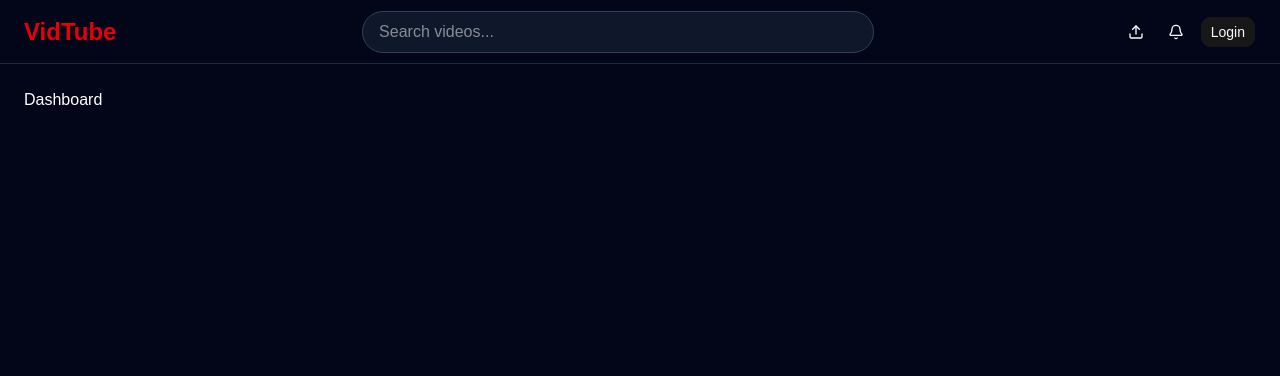
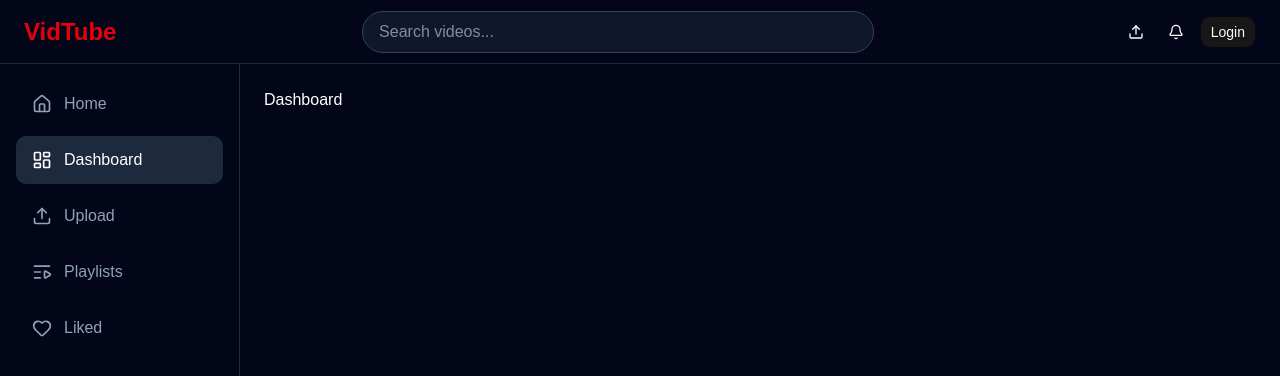
Before and after one commit to ritwizshukla749-byte/VidTube, a React app in the folder frontend/: page /dashboard in a window 1280 px wide. Shown: the top 376 px of the page. Built offline with nearby package versions, Linux system fonts and the light colour scheme; no server answers; the HTML template or start-up script is replaced by a standard one.

Commit message:
feat(ui): implement watch page, likes and application sidebar

```diff
--- /dev/null
+++ b/frontend/src/components/video/ChannelInfo.jsx
@@ -0,0 +1,25 @@
+import { Button } from "../ui/button.jsx";
+
+function ChannelInfo({ owner }) {
+  return (
+    <div className="mt-6 flex items-center justify-between">
+      <div className="flex items-center gap-4">
+        <img
+          src={owner.avatar}
+          alt={owner.username}
+          className="h-12 w-12 rounded-full"
+        />
+
+        <div>
+          <h2 className="font-semibold">{owner.fullName}</h2>
+
+          <p className="text-sm text-slate-400">@{owner.username}</p>
+        </div>
+      </div>
+
+      <Button className="bg-red-600 hover:bg-red-700">Subscribe</Button>
+    </div>
+  );
+}
+
+export default ChannelInfo;
--- /dev/null
+++ b/frontend/src/components/video/SuggestedVideoCard.jsx
@@ -0,0 +1,26 @@
+import { Link } from "react-router-dom";
+
+function SuggestedVideoCard({ video }) {
+  return (
+    <Link
+      to={`/watch/${video._id}`}
+      className="flex gap-3 rounded-lg p-2 transition hover:bg-slate-900"
+    >
+      <img
+        src={video.thumbnail}
+        alt={video.title}
+        className="h-24 w-40 rounded-lg object-cover"
+      />
+
+      <div className="flex-1">
+        <h3 className="line-clamp-2 font-semibold">{video.title}</h3>
+
+        <p className="mt-1 text-sm text-slate-400">{video.owner.fullName}</p>
+
+        <p className="text-xs text-slate-500">{video.views} views</p>
+      </div>
+    </Link>
+  );
+}
+
+export default SuggestedVideoCard;
--- /dev/null
+++ b/frontend/src/components/video/SuggestedVideos.jsx
@@ -0,0 +1,33 @@
+import { useEffect, useState } from "react";
+import { getAllVideos } from "../../services/video.services";
+import SuggestedVideoCard from "./SuggestedVideoCard";
+
+function SuggestedVideos({ currentVideoId }) {
+  const [videos, setVideos] = useState([]);
+
+  useEffect(() => {
+    const fetchVideos = async () => {
+      const response = await getAllVideos();
+
+      const filtered = response.videos.filter(
+        (video) => video._id !== currentVideoId,
+      );
+
+      setVideos(filtered);
+    };
+
+    fetchVideos();
+  }, [currentVideoId]);
+
+  return (
+    <div className="space-y-3">
+      <h2 className="mb-4 text-lg font-bold">Suggested Videos</h2>
+
+      {videos.map((video) => (
+        <SuggestedVideoCard key={video._id} video={video} />
+      ))}
+    </div>
+  );
+}
+
+export default SuggestedVideos;
--- /dev/null
+++ b/frontend/src/components/video/VIdeoMeta.jsx
@@ -0,0 +1,25 @@
+function VideoMeta({ video }) {
+  return (
+    <div className="mt-5">
+      <h1 className="text-2xl font-bold">{video.title}</h1>
+
+      <div className="mt-2 flex items-center gap-4 text-sm text-slate-400">
+        <span>{video.views} views</span>
+
+        {new Date(video.createdAt).toLocaleDateString("en-IN", {
+          day: "numeric",
+          month: "short",
+          year: "numeric",
+        })}
+      </div>
+
+      <div className="mt-4 rounded-xl bg-slate-900 p-4">
+        <p className="text-slate-300 whitespace-pre-wrap">
+          {video.description}
+        </p>
+      </div>
+    </div>
+  );
+}
+
+export default VideoMeta;
--- /dev/null
+++ b/frontend/src/components/video/VideoActions.jsx
@@ -0,0 +1,37 @@
+import { ThumbsUp, Share2, Bookmark } from "lucide-react";
+import { Button } from "../ui/button";
+import { toggleVideoLike } from "../../services/like.services.js";
+import {useState} from "react";
+
+function VideoActions({ videoId }) {
+    const [liked, setLiked] = useState(false);
+
+    const handleLike = async () => {
+      try {
+        await toggleVideoLike(videoId);
+        setLiked((prev) => !prev);
+      } catch (err) {
+        console.error(err);
+      }
+    };
+  return (
+    <div className="mt-5 flex flex-wrap gap-3">
+      <Button variant={liked ? "default" : "secondary"} onClick={handleLike}>
+        <ThumbsUp className="mr-2 h-4 w-4" />
+        {liked ? "Liked" : "Like"}
+      </Button>
+
+      <Button variant="secondary">
+        <Share2 className="mr-2 h-4 w-4" />
+        Share
+      </Button>
+
+      <Button variant="secondary">
+        <Bookmark className="mr-2 h-4 w-4" />
+        Save
+      </Button>
+    </div>
+  );
+}
+
+export default VideoActions;
--- a/frontend/src/layouts/MainLayout.jsx
+++ b/frontend/src/layouts/MainLayout.jsx
@@ -1,14 +1,17 @@
 import { Outlet } from "react-router-dom";
 import Navbar from "../components/layout/Navbar";
+import Sidebar from "../layouts/Sidebar";
 
 function MainLayout() {
   return (
     <div className="min-h-screen bg-slate-950 text-white">
       <Navbar />
-
-      <main className="px-6 py-6">
+      <div className="flex">
+        <Sidebar />
+      <main className="flex-1 p-6">
         <Outlet />
       </main>
+    </div>
     </div>
   );
 }
--- /dev/null
+++ b/frontend/src/layouts/Sidebar.jsx
@@ -0,0 +1,59 @@
+import { Home, LayoutDashboard, ListVideo, Heart, Upload } from "lucide-react";
+import { NavLink } from "react-router-dom";
+
+const links = [
+  {
+    title: "Home",
+    icon: Home,
+    to: "/",
+  },
+  {
+    title: "Dashboard",
+    icon: LayoutDashboard,
+    to: "/dashboard",
+  },
+  {
+    title: "Upload",
+    icon: Upload,
+    to: "/upload",
+  },
+  {
+    title: "Playlists",
+    icon: ListVideo,
+    to: "/playlists",
+  },
+  {
+    title: "Liked",
+    icon: Heart,
+    to: "/liked",
+  },
+];
+
+function Sidebar() {
+  return (
+    <aside className="hidden lg:flex w-60 flex-col border-r border-slate-800 p-4">
+      {links.map((link) => {
+        const Icon = link.icon;
+
+        return (
+          <NavLink
+            key={link.title}
+            to={link.to}
+            className={({ isActive }) =>
+              `mb-2 flex items-center gap-3 rounded-lg px-4 py-3 transition ${
+                isActive
+                  ? "bg-slate-800 text-white"
+                  : "text-slate-400 hover:bg-slate-900"
+              }`
+            }
+          >
+            <Icon size={20} />
+            {link.title}
+          </NavLink>
+        );
+      })}
+    </aside>
+  );
+}
+
+export default Sidebar;
--- a/frontend/src/pages/Watch.jsx
+++ b/frontend/src/pages/Watch.jsx
@@ -3,7 +3,10 @@ import { useParams } from "react-router-dom";
 
 import VideoPlayer from "../components/video/VideoPlayer.jsx";
 import { getVideoById } from "../services/video.services.js";
-
+import VideoMeta from "../components/video/VideoMeta.jsx";
+import ChannelInfo from "../components/video/ChannelInfo.jsx";
+import VideoActions from "../components/video/VideoActions.jsx";
+import SuggestedVideos from "../components/video/SuggestedVideos";
 function Watch() {
   const { videoId } = useParams();
 
@@ -27,22 +30,17 @@ function Watch() {
   }
 
   return (
-    <div className="mx-auto max-w-7xl">
-      <VideoPlayer video={video} />
+    <div className="mx-auto grid max-w-7xl gap-8 lg:grid-cols-3">
+      <div className="lg:col-span-2">
+        <VideoPlayer video={video} />
 
-      <h1 className="mt-5 text-3xl font-bold">{video.title}</h1>
+        <VideoMeta video={video} />
 
-      <div className="mt-4 flex items-center gap-3">
-        <img src={video.owner.avatar} className="h-12 w-12 rounded-full" />
-
-        <div>
-          <h2>{video.owner.fullName}</h2>
-
-          <p className="text-sm text-slate-400">{video.views} views</p>
-        </div>
+        <VideoActions videoId={video._id} />
+        <ChannelInfo owner={video.owner} />
       </div>
 
-      <p className="mt-6 text-slate-300">{video.description}</p>
+      <SuggestedVideos currentVideoId={video._id} />
     </div>
   );
 }
--- /dev/null
+++ b/frontend/src/services/like.services.js
@@ -0,0 +1,6 @@
+import api from "../api/axios";
+
+export const toggleVideoLike = async (videoId) => {
+  const response = await api.post(`/likes/toggle/v/${videoId}`);
+  return response.data.data;
+};
```
